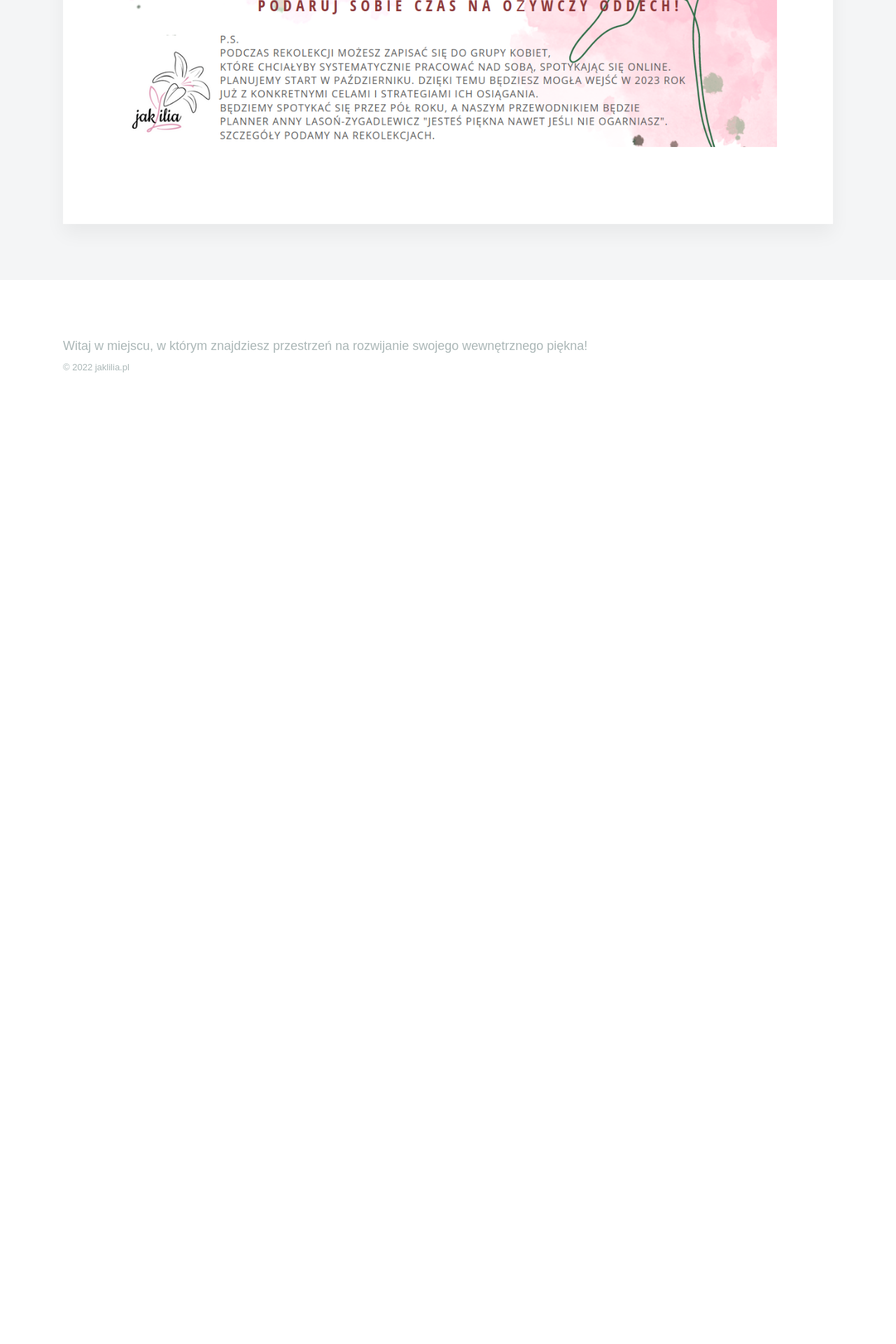
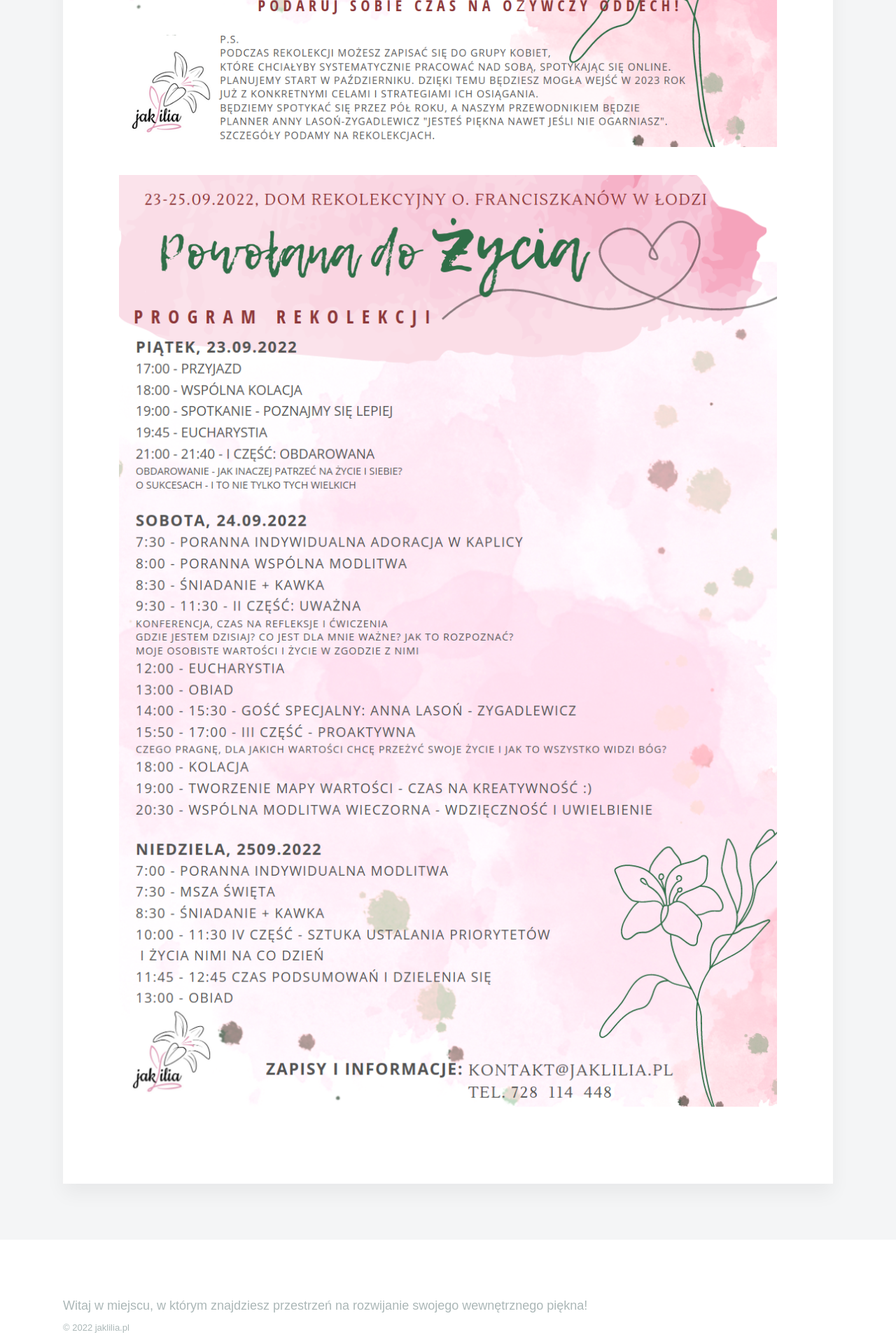
Before and after one commit to jaklilia/webpage, a Jekyll site: the page built from _pages/aktualnosci.md, in a window 1280 px wide. Shown: the part 1877-3797 px from the top of the page at 70% size. Built offline with Jekyll 4.4.1, drawn with Linux system fonts in a browser that asks for light colours; nearby versions of some CDN libraries; some web fonts are replaced; comment, search, counter and statistics services are not loaded; before the commit the page ends 2488 px from its top, so only the background shows below that.

Commit message:
Added agenda for workshop.

```diff
--- a/_pages/aktualnosci.md
+++ b/_pages/aktualnosci.md
@@ -6,4 +6,6 @@ featured_image: /images/banners/home.jpg
 ## Zapraszamy na weekendowe rekolekcje!
 Rekolekcje odbędą się w dniach 23-25.09.2022 w Łodzi. Szczegóły na poniższym plakacie.
 
-![alt text](/images/posters/plakat_22_09.png "Title")
+![Zaproszenie na rekolekcje](/images/posters/plakat_22_09.png "Rekolekcje")
+
+![Program rekolekcji](/images/posters/program_22_09.png "Program")
```
Also changed, not shown: images/posters/program_22_09.png (added).
